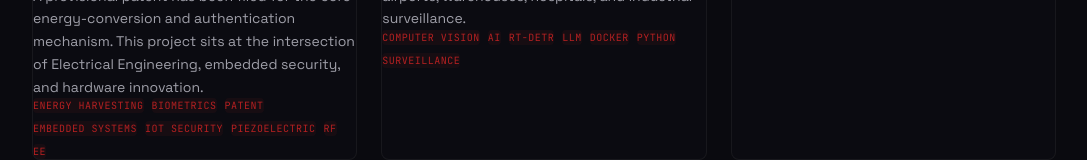
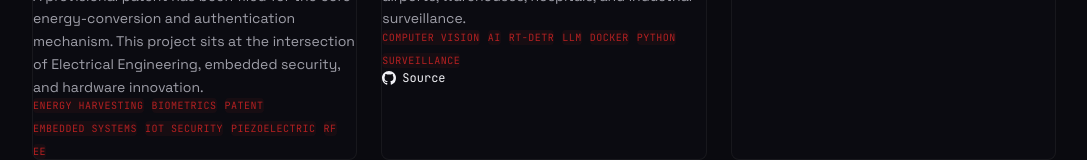
Before and after one commit to hanu-14/portfolio, a React (Vite) app: page / in a window 1280 px wide. Shown: the part 2607-2767 px from the top of the page, without its empty margins (32-1119 px from the left). Built offline with nearby package versions, Linux system fonts and the light colour scheme.

Commit message:
add github source link button to project cards

```diff
--- a/src/components/sections/Projects.tsx
+++ b/src/components/sections/Projects.tsx
@@ -70,6 +70,19 @@
                   </span>
                 ))}
               </div>
+              {project.github && (
+                <a
+                  href={project.github}
+                  target="_blank"
+                  rel="noopener noreferrer"
+                  className="mt-4 inline-flex items-center gap-1.5 font-mono text-xs text-zinc-500 transition-colors hover:text-crimson"
+                >
+                  <svg className="h-3.5 w-3.5" viewBox="0 0 24 24" fill="currentColor">
+                    <path d="M12 0C5.37 0 0 5.37 0 12c0 5.31 3.435 9.795 8.205 11.385.6.105.825-.255.825-.57 0-.285-.015-1.23-.015-2.235-3.015.555-3.795-.735-4.035-1.41-.135-.345-.72-1.41-1.23-1.695-.42-.225-1.02-.78-.015-.795.945-.015 1.62.87 1.845 1.23 1.08 1.815 2.805 1.305 3.495.99.105-.78.42-1.305.765-1.605-2.67-.3-5.46-1.335-5.46-5.925 0-1.305.465-2.385 1.23-3.225-.12-.3-.535-1.53.12-3.18 0 0 1.005-.315 3.3 1.23.96-.27 1.98-.405 3-.405s2.04.135 3 .405c2.295-1.56 3.3-1.23 3.3-1.23.655 1.65.24 2.88.12 3.18.765.84 1.23 1.905 1.23 3.225 0 4.605-2.805 5.625-5.475 5.925.435.375.81 1.095.81 2.22 0 1.605-.015 2.895-.015 3.3 0 .315.225.69.825.57A12.02 12.02 0 0024 12c0-6.63-5.37-12-12-12z"/>
+                  </svg>
+                  Source
+                </a>
+              )}
             </div>
           ))}
         </div>
```
